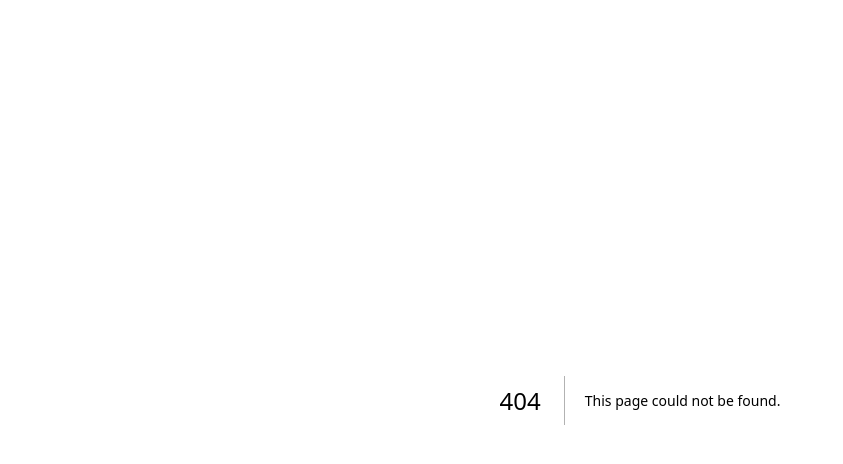
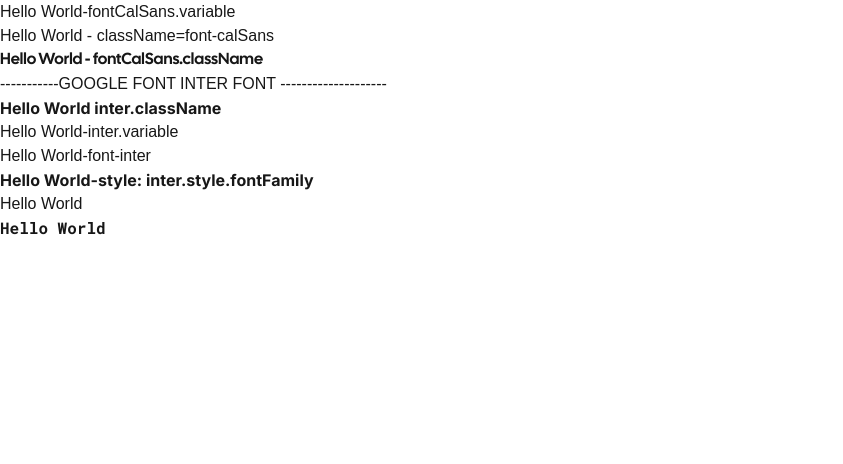
Before and after one commit to Elmar101/nextJs-jewellery-app, a Next.js app: page /font-lessons in a window 1280 px wide. Before the commit this address had no page. Shown: the top 464 px of the page, without its empty margins (0-843 px from the left). Built offline with nearby package versions, Linux system fonts and the light colour scheme.

Commit message:
feat: add read me for font optimization lessons

```diff
--- /dev/null
+++ b/Lesson/1_FONT_README.md
@@ -0,0 +1,37 @@
+# next/font -> will automatically optimize your fonts (including custom fonts) and remove external network requests for improved privacy and performance. No requests are sent to Google by the browser.
+
+# Google Fonts => No requests are sent to Google by the browser. (import {foo} from next/font/google')
+
+1. import { Inter } from 'next/font/google';
+
+2. const inter = Inter({ subsets: ['latin'], weight: '700' , variable: '--font-inter' });
+
+3. add => "className={inter.className}" from html element (<div className={inter.className}>text</div>)
+
+4. add => "className={inter.variable}" from html element (<div className={`${inter.variable} font-inter`}>text</div>)
+
+5. if you want to use (<div className="font-inter">text</div>) for this font, you need to add => "className={`${inter.variable}`}"
+   from parent html element (<div className={`${inter.variable}`}> <p className="font-inter">text</p> </div>) and you configuration Tailwind.config.js file theme: { fontFamily: {inter: ['var(--font-inter)', ...fontFamily.sans]} } beacuse you want to use font-inter to html element now you can use (<div className={`${inter.variable}`}><div className="font-inter">text</div></div>) too you can use to add font-famly: var(--font-inter) to each class in css file => ex: .blog { font-family: var(--font-inter); }
+
+   - if you dont configuration Tailwind.config.js file (theme: { fontFamily: {inter: ['var(--font-inter)', ...fontFamily.sans]} }) you can not use (<div className="font-inter">text</div> or <p className={`${inter.variable} font-inter`}>text</p>)
+
+# Local Fonts => No requests are sent to Google by the browser. (import localFont from 'next/font/local';)
+
+1. import localFont from 'next/font/local';
+
+2. we download the font file from via the internet after put it in the public folder (public/fonts => my-font.woff2) and use it in the
+   project
+
+3. const myFont = localFont({ src: './my-font.woff2', variable: '--font-my-font' });
+
+4. add => "className={`${myFont.variable} font-myfont}" from html element   ex:(<div className={`${myFont.variable} font-myfont`}>text</div>)
+   or (<div className={`${myFont.variable} font-myfont`}> <p className="font-myfont">text</p> </div>)
+
+5. if you want to use (<div className="font-my-font">text</div>) for this, you need to add => "className={`${myFont.variable}`}" to
+   parent html element <div className={`${myFont.variable}`}> <p className="font-inter">some ... text </p> </div>
+
+   and you configuration Tailwind.config.js file theme: { fontFamily: {myFont: ['var(--font-my-font)', ...fontFamily.sans]} } beacuse you want to use font-my-font to html element now you can use (<div className={`${myFont.variable}`}><div className="font-my-font">text</div></div>)
+
+   too you can use to add font-famly: var(--font-my-font) to each class in css file => ex: .blog { font-family: var(--font-my-font); }
+
+   - if you dont configuration Tailwind.config.js file (theme: { fontFamily: {myFont: ['var(--font-my-font)', ...fontFamily.sans]} }) you can not use (<div className="font-my-font">text</div> or <p className={`${myFont.variable} font-my-font`}>text</p>)
--- a/public/assets/fonts/index.ts
+++ b/public/assets/fonts/index.ts
@@ -3,10 +3,10 @@
 
 export const fontCalSans = localFont({
   src: './CalSans-SemiBold.woff2',
-  variable: '--font-calSans',
   display: 'swap',
   weight: '900',
   style: 'normal',
+  variable: '--font-calSans',
 });
 
 export const inter = Inter({
@@ -20,5 +20,5 @@
   subsets: ['latin'],
   display: 'swap',
   weight: '700',
-  variable: '--font-roboto-mono',
+  variable: '--font-roboto_mono',
 });
--- /dev/null
+++ b/src/app/(test)/font-lessons/page.tsx
@@ -0,0 +1,19 @@
+import { fontCalSans, inter, roboto_mono } from '../../../../public/assets/fonts';
+
+const text = 'Hello World';
+export default function FontLessons() {
+  return (
+    <div className={`${fontCalSans.variable} ${inter.variable} ${roboto_mono.variable}`}>
+      <p className={`${fontCalSans.variable} font-calSans`}>{text}-fontCalSans.variable </p>
+      <p className="font-calSans">{text} - className=font-calSans</p>
+      <p className={fontCalSans.className}>{text} - fontCalSans.className</p>
+      <p>-----------GOOGLE FONT INTER FONT --------------------</p>
+      <p className={inter.className}>{text} inter.className </p>
+      <p className={`${inter.variable} font-inter`}>{text}-inter.variable</p>
+      <p className="font-inter">{text}-font-inter</p>
+      <p style={{ fontFamily: inter.style.fontFamily }}>{text}-style: inter.style.fontFamily</p>
+      <h6 className="font-roboto_mono">{text}</h6>
+      <h6 className="font-roboto-mono">{text}</h6>
+    </div>
+  );
+}
--- a/src/app/globals.css
+++ b/src/app/globals.css
@@ -14,7 +14,7 @@
 }
 
 .font-roboto-mono {
-  font-family: var(--font-roboto-mono);
+  font-family: var(--font-roboto_mono);
 }
 
 @media (prefers-color-scheme: dark) {
--- a/src/app/page.tsx
+++ b/src/app/page.tsx
@@ -1,18 +1,8 @@
-import { fontCalSans, inter } from '../../public/assets/fonts';
-
-const text = 'Hello World';
 export default function Home() {
   return (
-    <div className="flex flex-col items-center justify-center min-h-screen p-24">
-      <p className={`${fontCalSans.variable} font-calSans`}>{text}-fontCalSans.variable </p>
-      <p className="font-calSans">{text} - className=font-calSans</p>
-      <p className={fontCalSans.className}>{text} - fontCalSans.className</p>
-      <p>-----------GOOGLE FONT INTER FONT --------------------</p>
-      <p className={inter.className}>{text} inter.className </p>
-      <p className={`${inter.variable} font-inter`}>{text}-inter.variable</p>
-      <p className="font-inter">{text}-font-inter</p>
-      <p style={{ fontFamily: inter.style.fontFamily }}>{text}-style: inter.style.fontFamily</p>
-      <h6 className="font-roboto_mono">{text}</h6>
+    <div className="font-calSans">
+      Home Page
+      <p className="font-roboto_mono">Welcome</p>
     </div>
   );
 }
--- a/tailwind.config.ts
+++ b/tailwind.config.ts
@@ -13,11 +13,11 @@
         background: 'var(--background)',
         foreground: 'var(--foreground)',
       },
-      fontFamily: {
-        calSans: ['var(--font-calSans)', ...fontFamily.sans],
-        inter: ['var(--font-inter)', ...fontFamily.sans],
-        roboto_mono: ['var(--font-roboto-mono)', ...fontFamily.sans],
-      },
+      // fontFamily: {
+      //   calSans: ['var(--font-calSans)', ...fontFamily.sans],
+      //   inter: ['var(--font-inter)', ...fontFamily.sans],
+      //   roboto_mono: ['var(--font-roboto_mono)', ...fontFamily.sans],
+      // },
     },
   },
   plugins: [],
```
Also changed, not shown: .stylelintrc.json.
